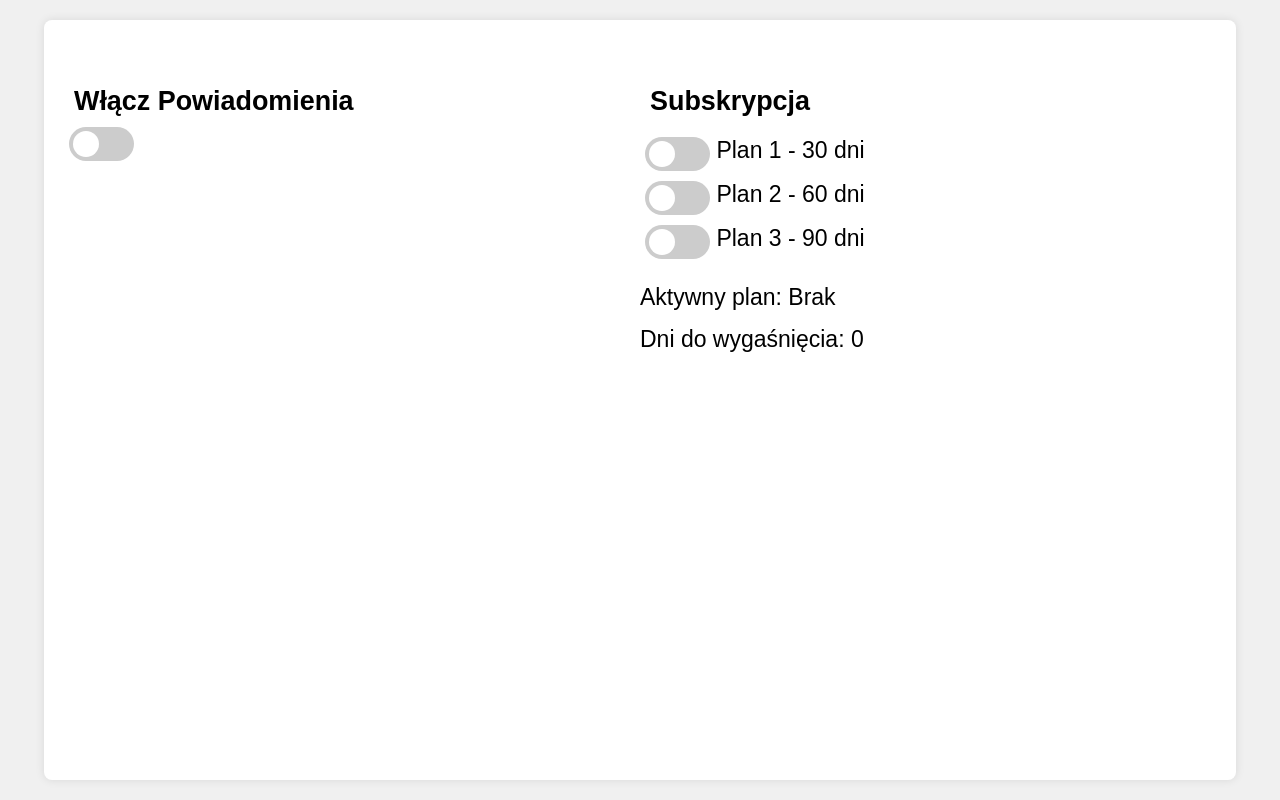
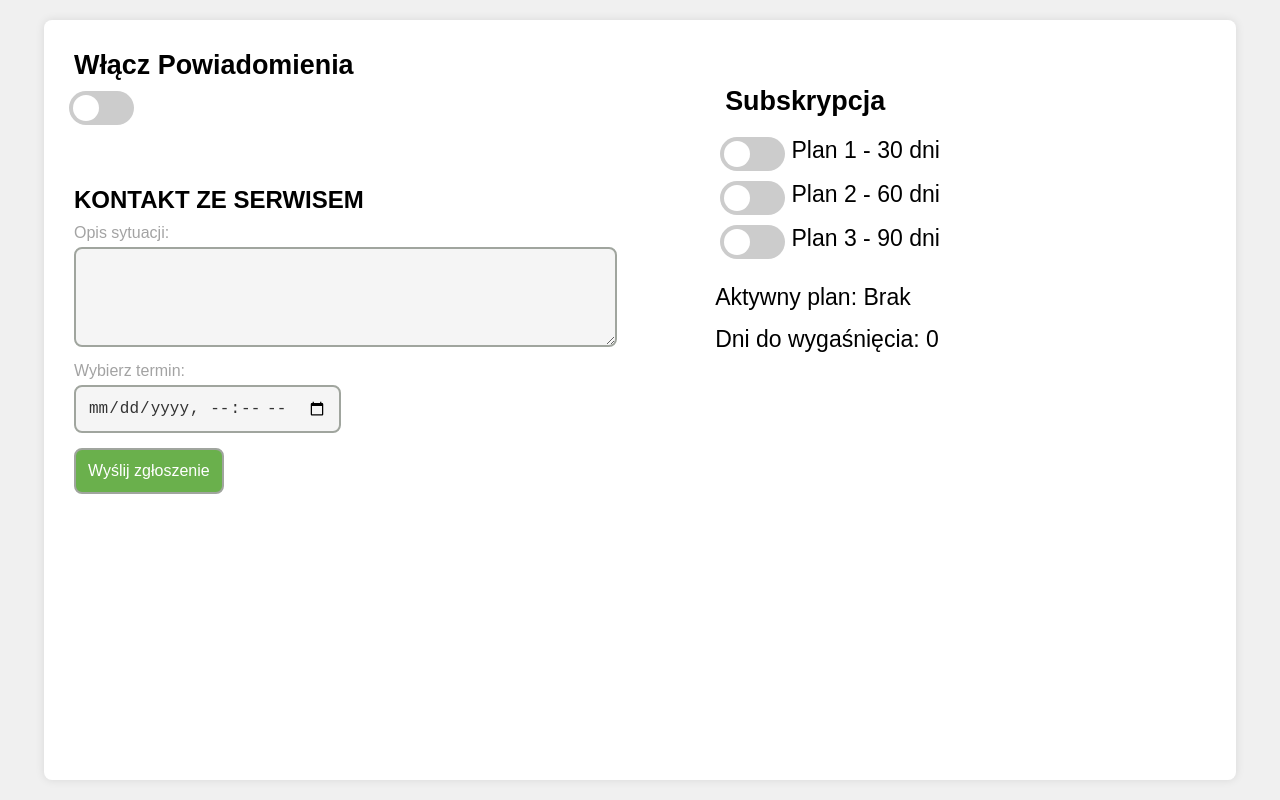
Before and after one commit to AngeloNorelli/sweethomek.github.io, a plain HTML site: page views/options_page.html in a window 1280 px wide. Drawn offline with Linux system fonts and the light colour scheme.

Commit message:
Dodanie formularza w zakladkce 'Twoje Konto'

```diff
--- a/scripts/options_page.js
+++ b/scripts/options_page.js
@@ -26,3 +26,11 @@ function handleSubscriptionPlan(checkbox) {
     daysLeftElement.textContent = "0";
   }
 }
+
+
+function submitForm() {
+    document.getElementById('notify').style.display = 'block';
+    setTimeout(function() {
+        document.getElementById('notify').style.display = 'none';
+    }, 3000);
+}
--- a/styles/options_page.css
+++ b/styles/options_page.css
@@ -27,19 +27,112 @@ body {
   margin: auto;
 }
 
-  /* Div zajmujacy 50% z lewej strony - powiadomienia */
+/* Lewa kolumna */
+.left-container{
+  display: flex;
+  flex-direction: column;
+  width: 65%;
+  height: 100%;
+}
+
+/* Div zajmujący 50% z lewej strony - powiadomienia */
 .notify-container{
   display: flex;
   flex-direction: column;
   align-items: flex-start;
   font-size: 23px;
-    width: 50%;
-    height: 90%;
-    order: 2;
+  width: 100%;
+  height: 17%;
+  order: 1;
 }
 
 .notify-container h3{
+  text-align: left;
   margin: 10px;
+
+}
+
+/* formualarz kontaktowy*/
+.content-form {
+  display: flex;
+  flex-direction: column;
+  align-items: flex-start;
+  width: 100%;
+  order: 2;
+  padding-left: 10px;
+
+}
+
+#contactForm {
+  display: flex;
+  flex-direction: column;
+  align-items: flex-start;
+  margin-bottom: 20px;
+}
+
+#contactForm h3 {
+  margin-bottom: 10px;
+  font-size: 24px;
+  text-transform: uppercase;
+}
+
+#contactForm label {
+  margin-bottom: 5px;
+  color: #a3a3a3;
+}
+
+textarea,
+input[type="datetime-local"],
+input[type="button"] {
+  margin-bottom: 15px;
+  padding: 12px;
+  border: 2px solid #a0a59e;
+  border-radius: 8px;
+  font-size: 16px;
+  color: #333;
+  background-color: #f5f5f5;
+  transition: background-color 0.3s ease, border-color 0.3s ease, color 0.3s ease; /* Płynne animacje */
+}
+
+/* zmiana koloru kiedy focus na oknie */
+textarea:focus,
+input[type="datetime-local"]:focus,
+input[type="button"]:focus {
+  outline: none;
+  border-color: #18a2e2;
+}
+
+input[type="button"] {
+  background-color: #6ab04c;
+  color: #fff;
+  cursor: pointer;
+  transition: background-color 0.3s ease;
+}
+
+input[type="button"]:hover {
+  background-color: #4e7e39;
+}
+
+/* animacja notyfikacji po nacisnieciu prszycisku wyslij zgloszenie */
+#notify {
+  display: none;
+  background-color: #6ab04c;
+  color: #fff;
+  padding: 15px;
+  position: fixed;
+  bottom: 0;
+  right: 0;
+  border-radius: 0 0 5px 0;
+  animation: slideInUp 0.5s ease-in-out;
+}
+
+@keyframes slideInUp {
+  from {
+    transform: translateY(100%);
+  }
+  to {
+    transform: translateY(0);
+  }
 }
 
   /* Przelacznik */
--- a/views/options_page.html
+++ b/views/options_page.html
@@ -11,6 +11,7 @@
 
     <div class="options-container">
 
+        <div class="left-container">
             <div class="notify-container">
                 <h3>Włącz Powiadomienia</h3>
                 <div class="toggle-switch">
@@ -20,6 +21,31 @@
                     </label>
                 </div>
             </div>
+
+            <div class="content-form">
+                <!-- Formularz "Kontakt ze Serwisem" -->
+                <form id="contactForm" style="margin-bottom: 20px;">
+                    <h3>Kontakt ze Serwisem</h3>
+                    <!-- Pole opisu sytuacji -->
+                    <label for="description">Opis sytuacji:</label>
+                    <textarea id="description" name="description" rows="4" cols="50"></textarea>
+
+                    <!-- Pole wyboru terminu -->
+                    <label for="appointment">Wybierz termin:</label>
+                    <input type="datetime-local" id="appointment" name="appointment">
+
+                    <!-- Przycisk do wysłania formularza -->
+                    <input type="button" value="Wyślij zgłoszenie" onclick="submitForm()">
+                </form>
+
+                <!-- Div notify do wyświetlenia komunikatu po wysłaniu formularza -->
+                <div id="notify" style="display: none; background-color: #4CAF50; color: white; padding: 15px; position: fixed; bottom: 0; right: 0;">
+                    Zgłoszenie zostało wysłane!
+                </div>
+            </div>
+        </div>
+
+
         <div class="subscription-section">
             <h3>Subskrypcja</h3>
             <div class="subscription-plans">
```
Lines whose indentation alone changed are shown as unchanged.
